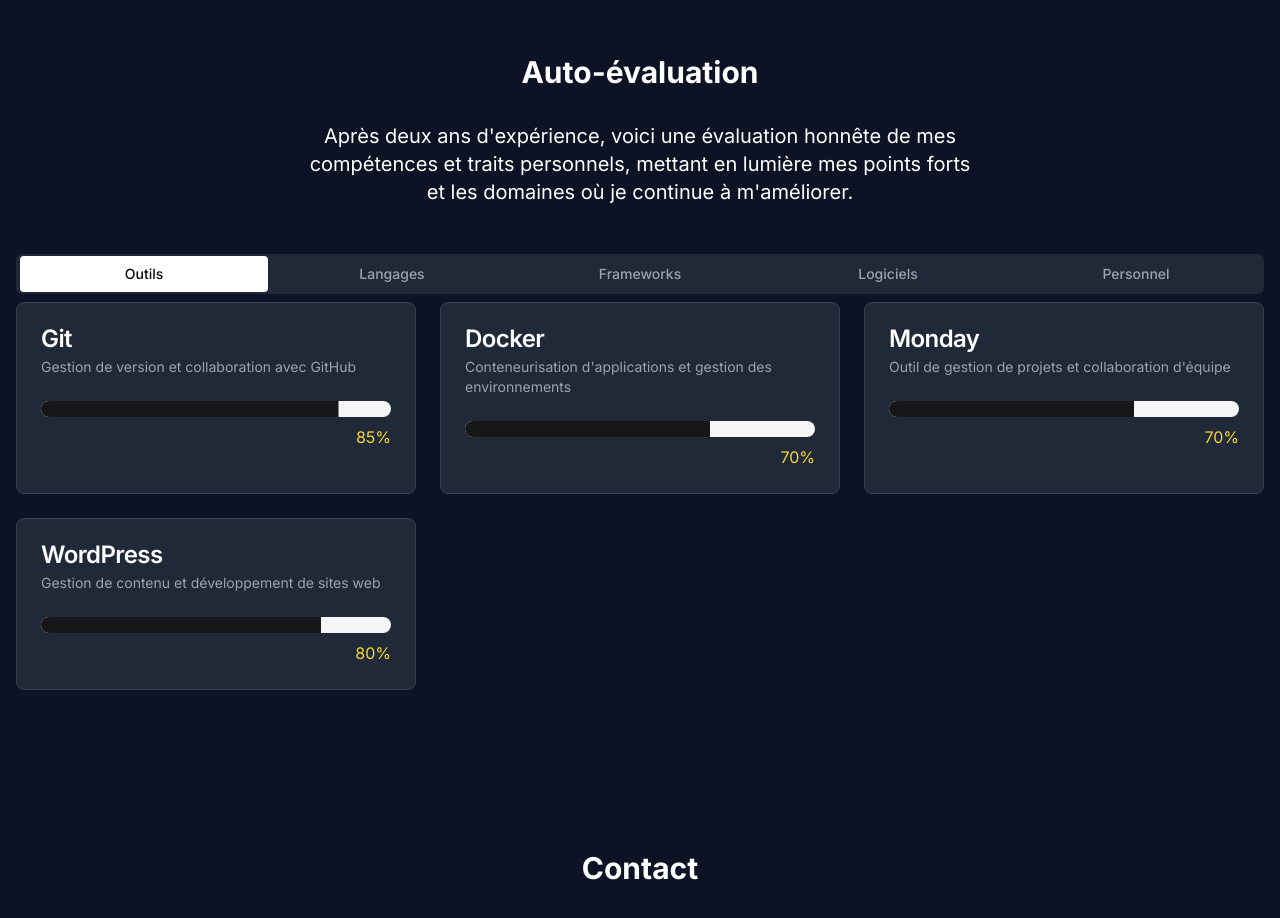
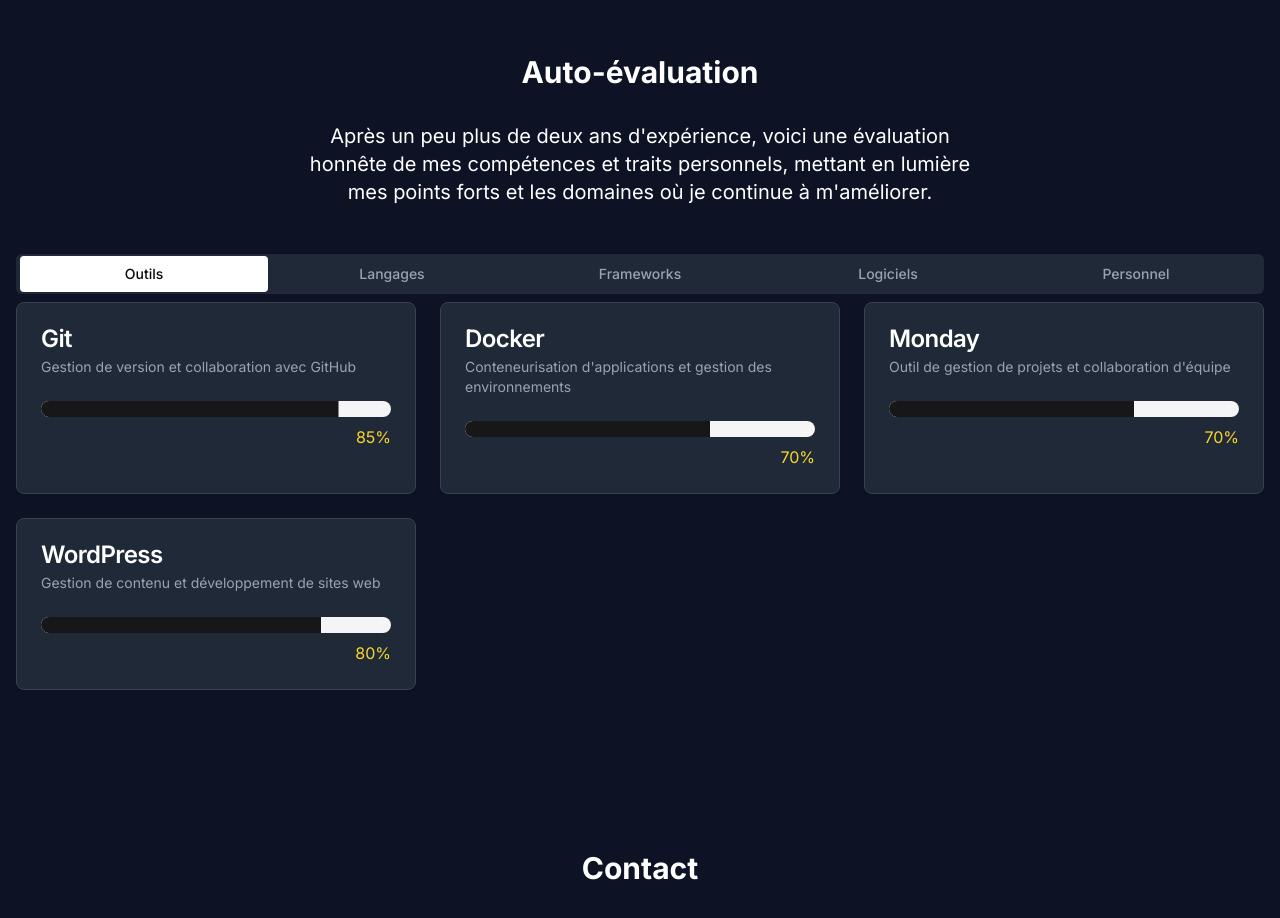
Before and after one commit to ThomasMaingre/Portfolio, a Next.js app: page / in a window 1280 px wide. Shown: the part 5380-6298 px from the top of the page. Built offline with nearby package versions, Linux system fonts and the light colour scheme.

Commit message:
modif selfEvalutation

```diff
--- a/src/components/SelfEvaluation.tsx
+++ b/src/components/SelfEvaluation.tsx
@@ -51,7 +51,7 @@
 
 const personalTraits: PersonalTrait[] = [
   { name: "Curiosité", description: "Toujours désireux d'apprendre de nouvelles technologies", isStrength: true },
-  { name: "Résilience", description: "Ma résilience est ma plus grande force : malgré les épreuves, je garde la tête haute et avance avec détermination.", isStrength: true },
+  { name: "Résilience", description: "Ma résilience est ma plus grande force. Malgré les épreuves, je garde la tête haute et avance avec détermination.", isStrength: true },
   { name: "Travail d'équipe", description: "Collabore efficacement dans des équipes multidisciplinaires", isStrength: true },
   { name: "Gestion du temps", description: "Parfois des difficultés à prioriser les tâches", isStrength: false },
   { name: "Communication", description: "Capable de vulgariser des concepts techniques", isStrength: true },
@@ -100,7 +100,7 @@
       <div className="container mx-auto px-4">
         <h2 className="text-3xl font-bold mb-8 text-center">Auto-évaluation</h2>
         <p className="text-xl mb-12 max-w-2xl mx-auto text-center">
-          Après deux ans d'expérience, voici une évaluation honnête de mes compétences et traits personnels,
+          Après un peu plus de deux ans d'expérience, voici une évaluation honnête de mes compétences et traits personnels,
           mettant en lumière mes points forts et les domaines où je continue à m'améliorer.
         </p>
         <Tabs defaultValue="tools" className="w-full" onValueChange={setActiveTab}>
```
